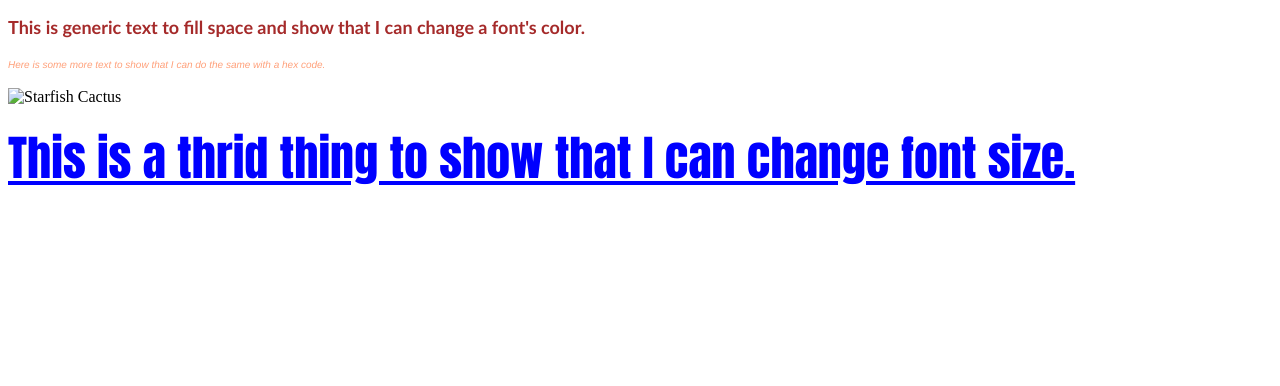
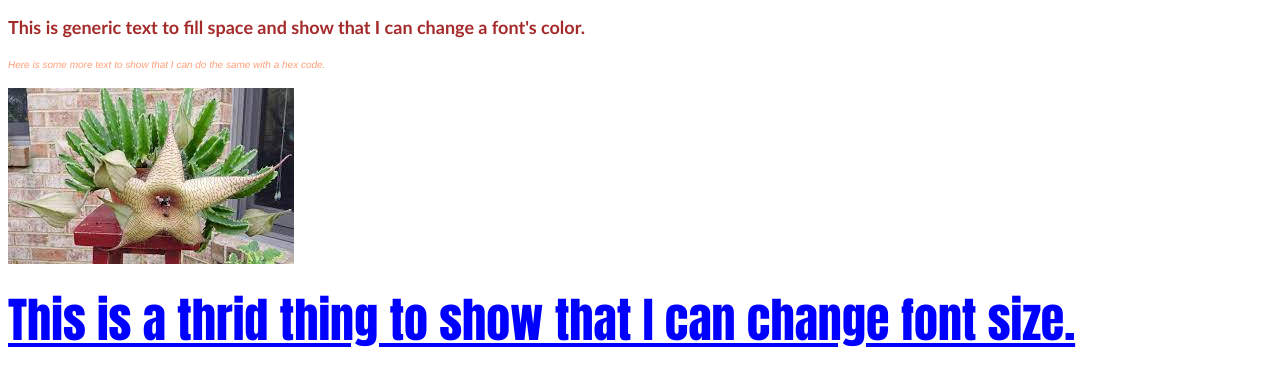
Before and after one commit to mykehart/Basic_HTML_and_JavaScript_1, a plain HTML site: page Basic_HTML_1.html in a window 1280 px wide. Drawn offline with Linux system fonts and the light colour scheme.

Commit message:
Updated image file type
Changed file from .jfif to .png

```diff
--- a/Basic_HTML_1.html
+++ b/Basic_HTML_1.html
@@ -6,7 +6,7 @@
 	<body>
 		<p><font color="brown" face="calibri" size="4"><b>This is generic text to fill space and show that I can change a font's color.</b></font></p>
 		<p><font color="#FFA07A" face="helvetica" size="1"><i>Here is some more text to show that I can do the same with a hex code.</i></font></p>
-		<p><img src="Basic_HTML_1_Images/cactus.jfi" alt="Starfish Cactus">
+		<p><img src="Basic_HTML_1_Images/cactus.png" alt="Starfish Cactus">
 		<p><font color="blue" face="impact" size="7"><u>This is a thrid thing to show that I can change font size.</u></font></p>
 
 </html>
```
Also changed, not shown: Basic_HTML_1_Images/cactus.png (renamed from Basic_HTML_1_Images/cactus.jfif).
